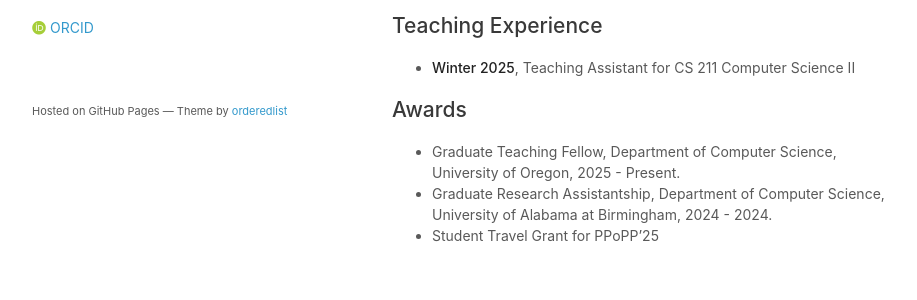
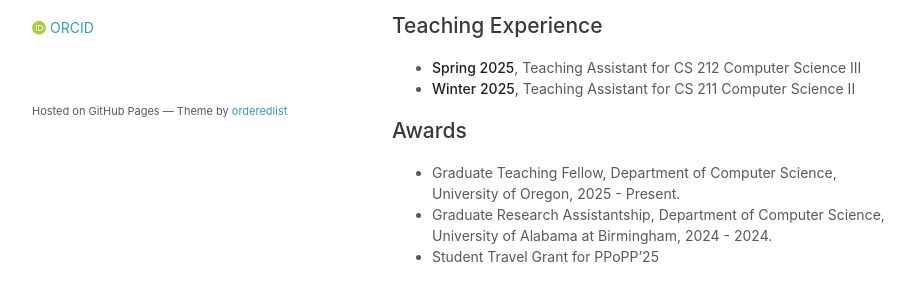
Before and after one commit to liangyh911/liangyh911.github.io, a plain HTML site: page index.html in a window 1280 px wide. Shown: the part 610-910 px from the top of the page, without its empty margins (178-1095 px from the left). Drawn offline with Linux system fonts and the light colour scheme.

Commit message:
update teaching experience

```diff
--- a/index.html
+++ b/index.html
@@ -72,6 +72,7 @@
 
         <h2>Teaching Experience</h2>
         <ul>
+          <li><strong>Spring 2025</strong>, Teaching Assistant for CS 212 Computer Science III</li>
           <li><strong>Winter 2025</strong>, Teaching Assistant for CS 211 Computer Science II </li>
         </ul>
 
```
